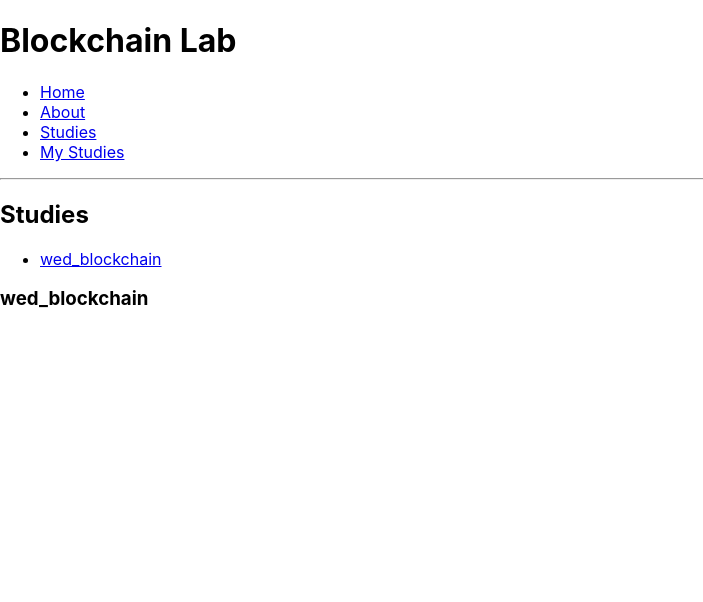
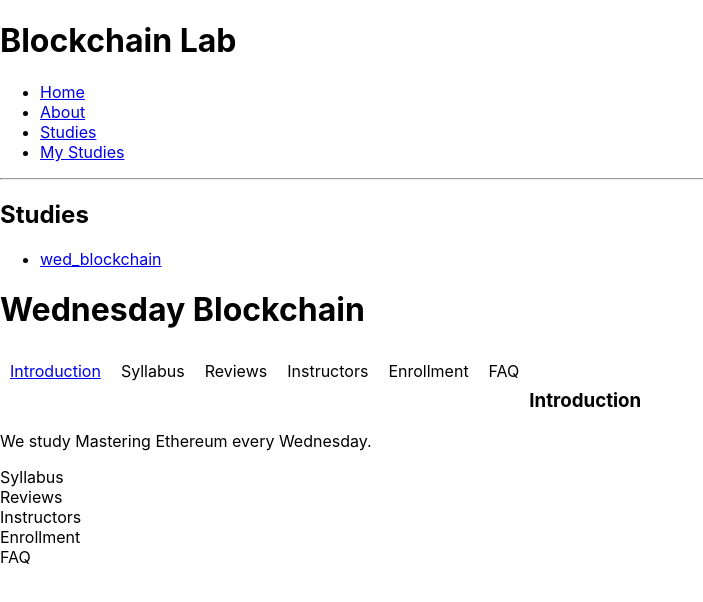
Before and after one commit to modulabs/blockchain-lab, a React (Create React App) app in the folder client/: page /studies/wed_blockchain in a window 1280 px wide. Shown: the top 602 px of the page, without its empty margins (0-703 px from the left). Built offline with nearby package versions, Linux system fonts and the light colour scheme.

Commit message:
simple class description.

```diff
--- a/client/src/App.js
+++ b/client/src/App.js
@@ -1,6 +1,7 @@
 import React from "react";
 import { BrowserRouter as Router, Route, Link } from "react-router-dom";
 import StudyManagement from './components/StudyManagement'
+import StudyDescription from './components/StudyDescription'
 
 function BasicExample() {
   return (
@@ -59,7 +60,7 @@ function Studies({ match }) {
         </li>
       </ul>
 
-      <Route path={`${match.path}/:studyId`} component={Study} />
+      <Route path={`${match.path}/:studyId`} component={StudyDescription} />
       <Route
         exact
         path={match.path}
@@ -72,7 +73,7 @@ function Studies({ match }) {
 function MyStudies({ match }) {
   return (
     <div>
-      <h2>Studies</h2>
+      <h2>My Studies</h2>
       <ul>
         <li>
           <Link to={`${match.url}/my/wed_blockchain`}>wed_blockchain</Link>
--- /dev/null
+++ b/client/src/components/StudyDescription/index.css
@@ -0,0 +1,12 @@
+.row {
+  width: 100%;
+  background: gray;
+  text-align: center;
+}
+.col {
+  padding: 10px;
+  float: left;
+}
+.br {
+  clear:both
+}
--- /dev/null
+++ b/client/src/components/StudyDescription/index.js
@@ -0,0 +1,49 @@
+import React, { Component } from "react";
+
+import "./index.css";
+
+class StudyDescription extends Component {
+
+  render() {
+    return (
+      <div className="StudyDescription">
+        <h1>Wednesday Blockchain</h1>
+        <div class="row">
+          <div class="col" >
+            <a href="#introduction">
+              Introduction
+            </a>
+          </div>
+          <div class="col">
+            Syllabus
+          </div>
+          <div class="col">
+            Reviews
+          </div>
+          <div class="col">
+            Instructors
+          </div>
+          <div class="col">
+            Enrollment
+          </div>
+          <div class="col">
+            FAQ
+          </div>
+        </div>
+        <br />
+
+        <div id="#introduction">
+          <h3>Introduction</h3>
+          <p>We study Mastering Ethereum every Wednesday.</p>
+        </div>
+        <div id="#syllabus">Syllabus</div>
+        <div id="#reviews">Reviews</div>
+        <div id="#instructors">Instructors</div>
+        <div id="#enrollment">Enrollment</div>
+        <div id="#faq">FAQ</div>
+      </div>
+    );
+  }
+}
+
+export default StudyDescription;
```
